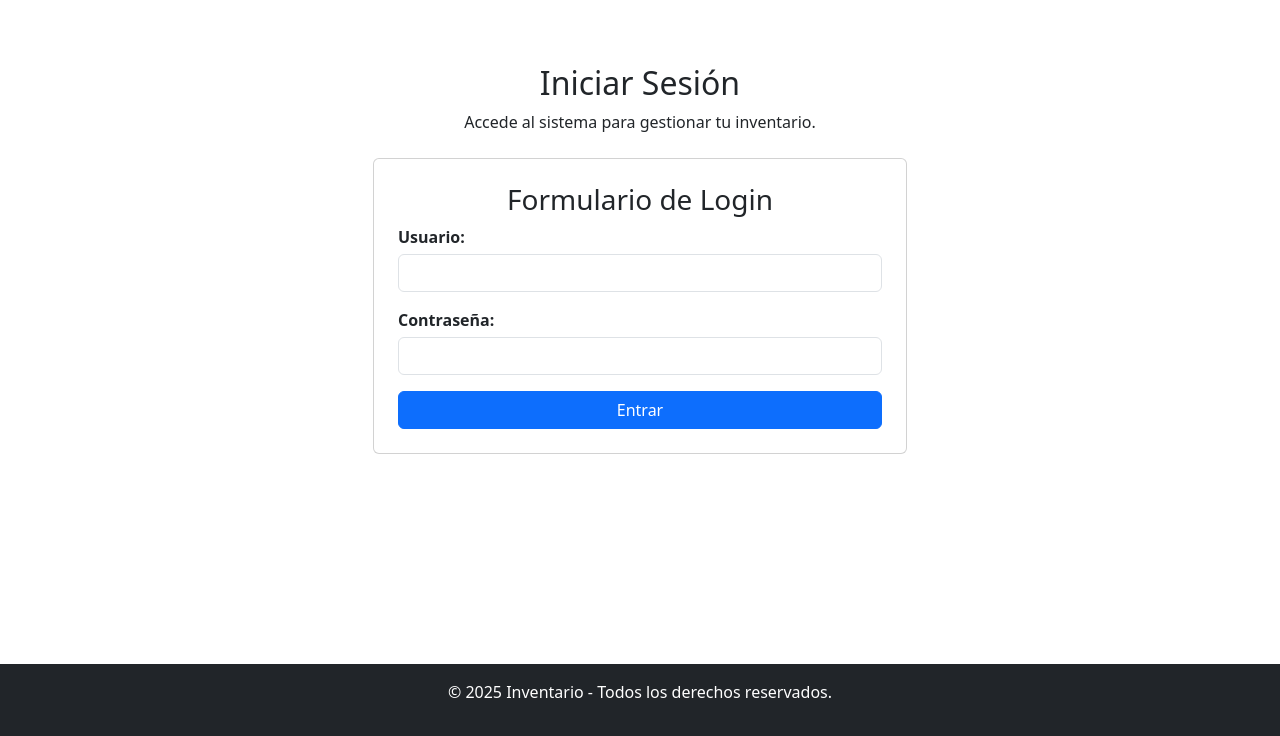
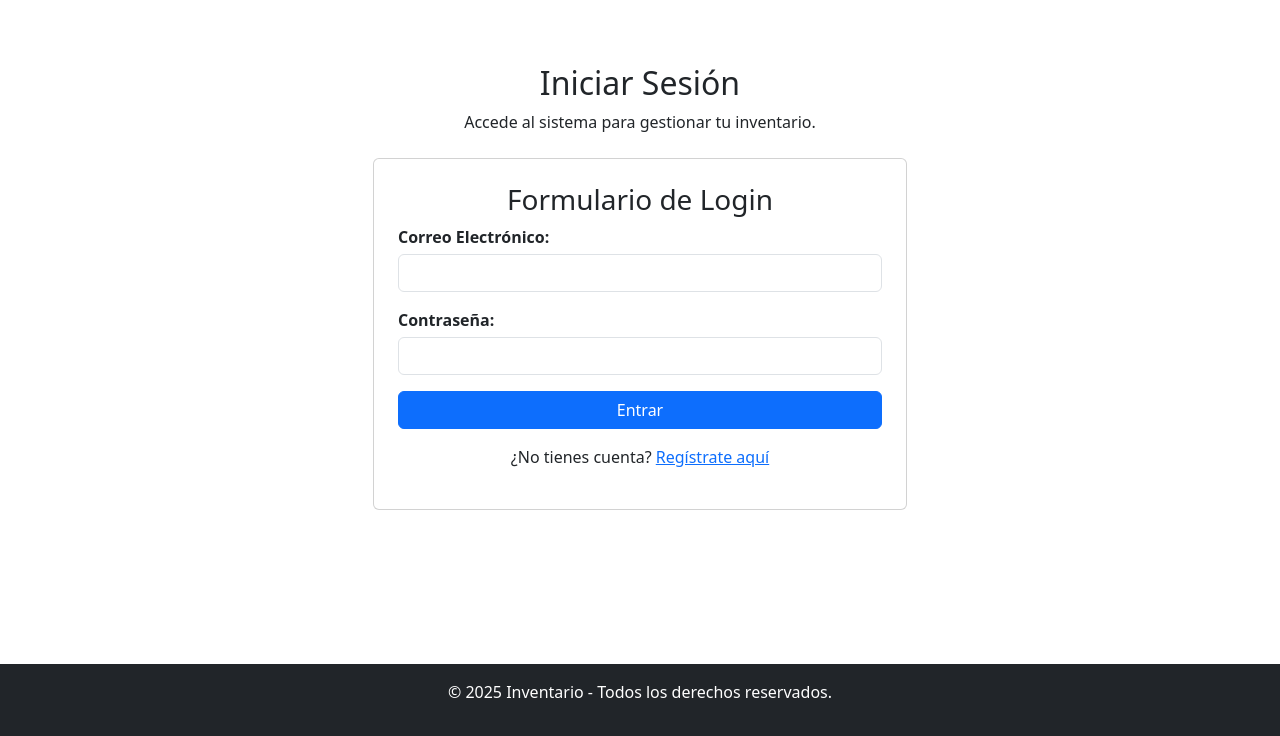
Before and after one commit to delpianocp/inventario, a Django app: page / in a window 1280 px wide. Shown: the part 64-800 px from the top of the page. Run offline with Django 5.2, Linux system fonts and the light colour scheme.

Commit message:
modifica email password login

```diff
--- a/inventario/forms.py
+++ b/inventario/forms.py
@@ -1,6 +1,8 @@
 from django import forms
 from .models import Articulo, User
 from django.contrib.auth.forms import AuthenticationForm
+from django.contrib.auth import authenticate
+from django.contrib.auth.models import User
 
 class ArticuloForm(forms.ModelForm):
     class Meta:
@@ -14,6 +16,30 @@ class RegistroForm(forms.ModelForm):
         model = User
         fields = ["username", "email", "password"]
 
-class LoginForm(AuthenticationForm):
+    def clean_email(self):
+        email = self.cleaned_data["email"]
+        if User.objects.filter(email=email).exists():
+            raise forms.ValidationError("Este correo ya está registrado.")
+        return email
+
+    def clean_password(self):
+        password = self.cleaned_data["password"]
+        if User.objects.filter(password=password).exists():
+            raise forms.ValidationError("Esta contraseña ya está en uso. Usa una diferente.")
+        return password
+
+
+'''class LoginForm(AuthenticationForm):
     username = forms.CharField(label="Usuario", widget=forms.TextInput(attrs={"class": "form-control"}))
-    password = forms.CharField(label="Contraseña", widget=forms.PasswordInput(attrs={"class": "form-control"}))
+    password = forms.CharField(label="Contraseña", widget=forms.PasswordInput(attrs={"class": "form-control"}))'''
+
+
+class LoginForm(forms.Form):  # No extendemos AuthenticationForm
+    email = forms.EmailField(
+        label="Correo Electrónico",
+        widget=forms.EmailInput(attrs={"class": "form-control"}),
+    )
+    password = forms.CharField(
+        label="Contraseña",
+        widget=forms.PasswordInput(attrs={"class": "form-control"}),
+    )
--- a/inventario/templates/inventario/index.html
+++ b/inventario/templates/inventario/index.html
@@ -11,13 +11,43 @@
         <div class="col-md-6">
             <div class="card p-4">
                 <h3 class="text-center">Formulario de Login</h3>
+
+                <!-- Mensajes de error -->
+                {% if form.errors %}
+                    <div class="alert alert-danger">
+                        <ul>
+                            {% for error in form.non_field_errors %}
+                                <li>{{ error }}</li>
+                            {% endfor %}
+                        </ul>
+                    </div>
+                {% endif %}
+
                 <form method="POST">
                     {% csrf_token %}
-                    {{ form.as_p }}  <!-- Renderiza los campos del formulario automáticamente -->
+
+                    <!-- Campo de email -->
+                    <div class="mb-3">
+                        <label for="id_email">Correo Electrónico:</label>
+                        <input type="email" name="email" id="id_email" class="form-control" required>
+                    </div>
+
+                    <!-- Campo de contraseña -->
+                    <div class="mb-3">
+                        <label for="id_password">Contraseña:</label>
+                        <input type="password" name="password" id="id_password" class="form-control" required>
+                    </div>
+
+                    <!-- Botón de inicio de sesión -->
                     <div class="d-grid">
                         <button type="submit" class="btn btn-primary">Entrar</button>
                     </div>
                 </form>
+
+                <div class="text-center mt-3">
+                    <p>¿No tienes cuenta? <a href="{% url 'registro' %}">Regístrate aquí</a></p>
+                </div>
+
             </div>
         </div>
     </div>
--- a/inventario/views.py
+++ b/inventario/views.py
@@ -16,21 +16,30 @@ from reportlab.platypus import Table, TableStyle
 import time
 from django.core.mail import send_mail
 from django.conf import settings
+from django.contrib.auth.views import LoginView
 
 
 def index(request):
     if request.method == "POST":
         form = LoginForm(data=request.POST)
         if form.is_valid():
-            usuario = form.get_user()
-            login(request, usuario)
-            return redirect("articulos")
+            email = form.cleaned_data["email"]
+            password = form.cleaned_data["password"]
+
+            user = User.objects.filter(email=email).first()  # Buscar usuario por email
+            if user:
+                user = authenticate(username=user.username, password=password)
+
+            if user:
+                login(request, user)
+                return redirect("articulos")
+            else:
+                form.add_error(None, "Correo o contraseña incorrectos.")
+
     else:
         form = LoginForm()
 
     return render(request, "inventario/index.html", {"form": form, "show_register": True, "show_inicio": False})
-
-
 
 
 
```
Also changed, not shown: media/articulos/llg_Q6ms9TN.jpg (added).
